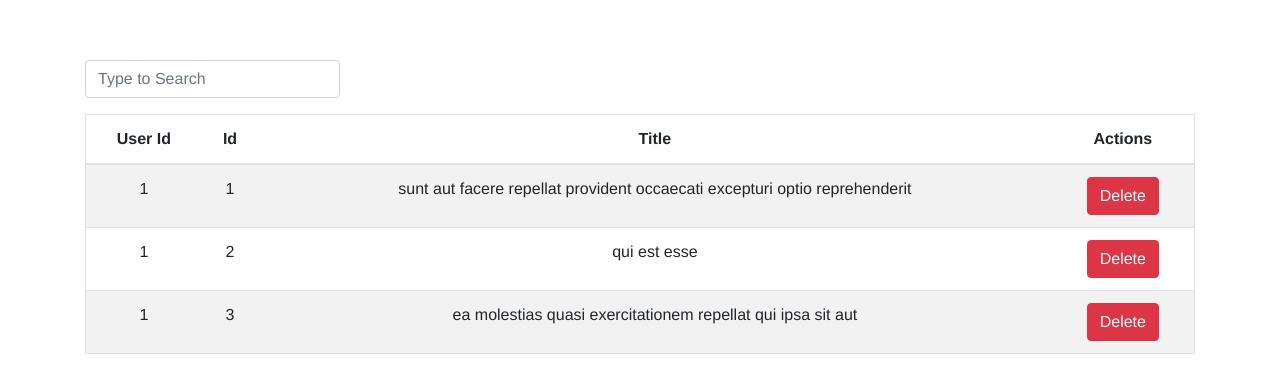
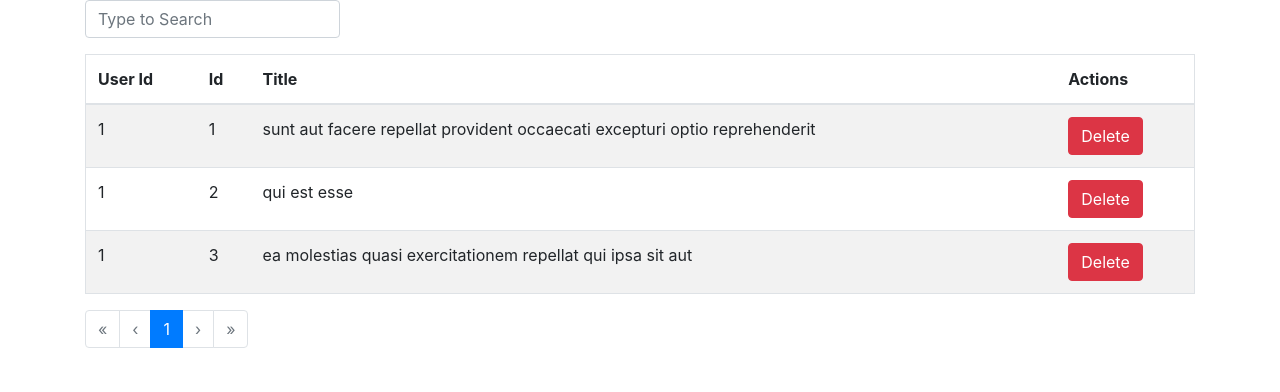
Before and after one commit to danieelll/townklasik-adding_form, a Vue app: page / in a window 1280 px wide. Shown: the top 392 px of the page. Built offline with nearby package versions, Linux system fonts and the light colour scheme.

Commit message:
added pagination to bootstrap vue

```diff
--- a/src/App.vue
+++ b/src/App.vue
@@ -7,11 +7,26 @@
     </b-row>
     <b-row>
       <b-col>
-        <b-table striped hover outlined :items="posts" :fields="fields" :filter="filter">
+        <b-table
+          striped
+          hover
+          outlined
+          :per-page="perPage"
+          :items="posts"
+          :fields="fields"
+          :filter="filter"
+          :current-page="currentPage"
+        >
           <template v-slot:cell(actions)="data">
             <b-button variant="danger" @click="deleteItem(data.item.id)">Delete</b-button>
           </template>
         </b-table>
+        <b-pagination
+          v-model="currentPage"
+          :total-rows="rows"
+          :per-page="perPage"
+          aria-controls="my-table"
+        ></b-pagination>
       </b-col>
     </b-row>
   </div>
@@ -24,6 +39,8 @@ export default {
     return {
       fields: ["userId", "id", "title", "actions"],
       filter: "",
+      perPage: 10,
+      currentPage: 1,
       posts: [
         {
           userId: 1,
@@ -46,19 +63,14 @@ export default {
   },
   methods: {
     deleteItem(id) {
-      alert(`Sample delete of post with ID: ${id}`);
+      const index = this.posts.indexOf((x) => x.id === id);
+      this.posts.splice(index, 1);
+    },
+  },
+  computed: {
+    rows() {
+      return this.posts.length;
     },
   },
 };
 </script>
-
-<style>
-#app {
-  font-family: Avenir, Helvetica, Arial, sans-serif;
-  -webkit-font-smoothing: antialiased;
-  -moz-osx-font-smoothing: grayscale;
-  text-align: center;
-  color: #2c3e50;
-  margin-top: 60px;
-}
-</style>
```
